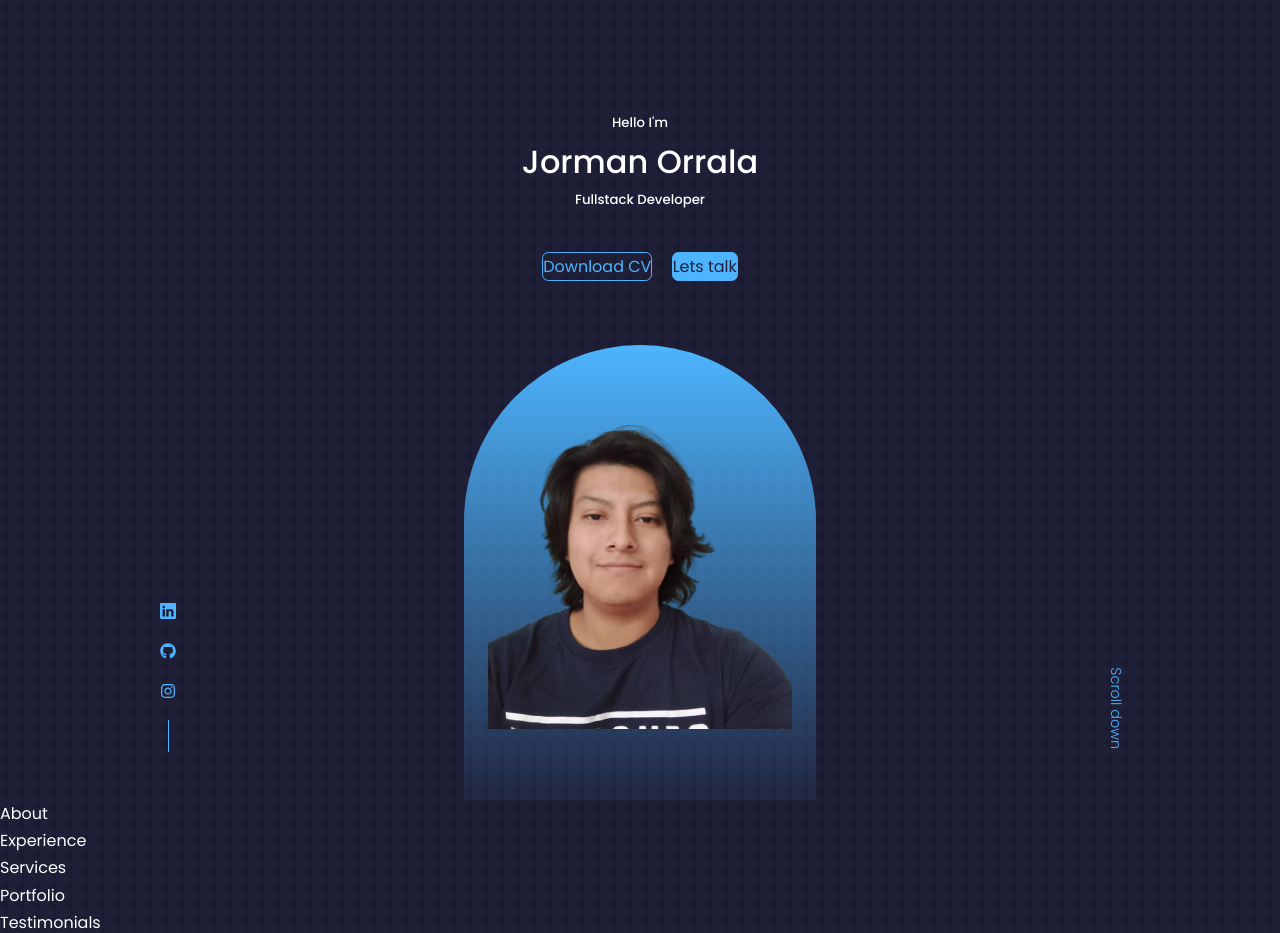
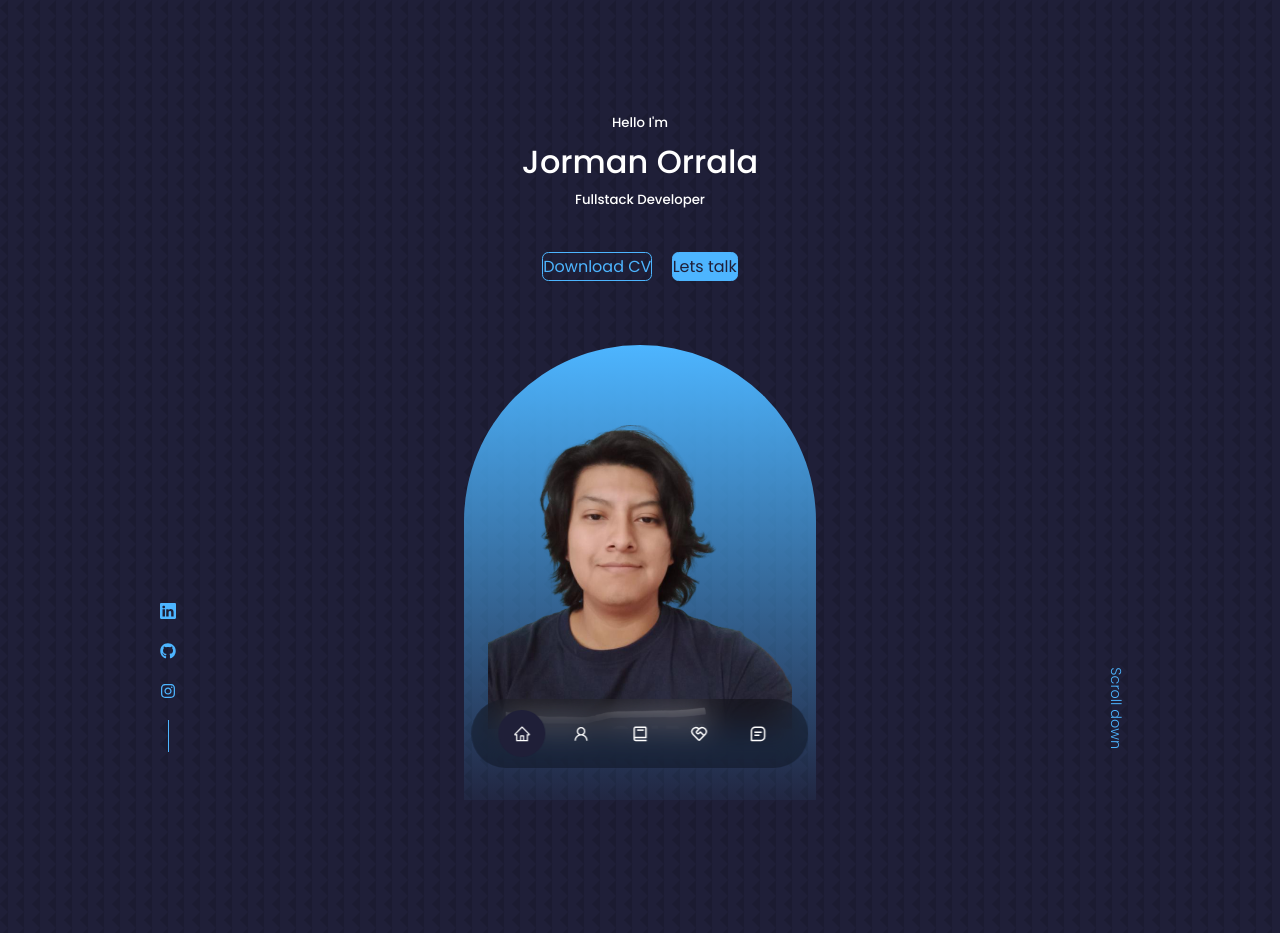
Before and after one commit to jored93/portfolio, a React (Create React App) app: page / in a window 1280 px wide. Shown: the top 933 px of the page. Built offline with nearby package versions, Linux system fonts and the light colour scheme.

Commit message:
feat[navbar]: Update to add navbar

```diff
--- a/src/components/about/About.jsx
+++ b/src/components/about/About.jsx
@@ -2,7 +2,7 @@ import React from 'react'
 
 const About = () => {
   return (
-    <div>About</div>
+    <section id='about'>About</section>
   )
 }
 
--- a/src/components/contact/Contact.jsx
+++ b/src/components/contact/Contact.jsx
@@ -2,7 +2,7 @@ import React from 'react'
 
 const Contact = () => {
   return (
-    <div>Contact</div>
+    <section id='contact'>Contact</section>
   )
 }
 
--- a/src/components/experience/Experience.jsx
+++ b/src/components/experience/Experience.jsx
@@ -2,7 +2,7 @@ import React from 'react'
 
 const Experience = () => {
   return (
-    <div>Experience</div>
+    <section id='experience'>Experience</section>
   )
 }
 
--- a/src/components/nav/Nav.jsx
+++ b/src/components/nav/Nav.jsx
@@ -1,9 +1,18 @@
 import React from 'react'
+import { AiOutlineHome, AiOutlineUser } from 'react-icons/ai'
+import { BiBook, BiMessageSquareDetail } from 'react-icons/bi'
+import { RiServiceLine } from 'react-icons/ri'
+import './nav.css'
+
 
 const Nav = () => {
     return (
         <nav>
-
+            <a href="#" className='active'><AiOutlineHome /></a>
+            <a href="#about"><AiOutlineUser /></a>
+            <a href="#experience"><BiBook /></a>
+            <a href="#services"><RiServiceLine /></a>
+            <a href="#contact"><BiMessageSquareDetail /></a>
         </nav>
     )
 }
--- a/src/components/nav/nav.css
+++ b/src/components/nav/nav.css
@@ -0,0 +1,32 @@
+nav {
+    background: rgba(0, 0, 0, 0.3);
+    width: max-content;
+    display: block;
+    padding: 0.7rem 1.7rem;
+    z-index: 2;
+    position: fixed;
+    left: 50%;
+    transform: translateX(-50%);
+    bottom: 2rem;
+    display: flex;
+    gap: 0.8rem;
+    border-radius: 3rem;
+    backdrop-filter: blur(15px);
+}
+
+nav a {
+    background: transparent;
+    padding: 0.9rem;
+    border-radius: 50px;
+    display: flex;
+    color: var(--color-ligth);
+    font-size: 1.1rem;
+}
+nav a:hover {
+    background: rgba(0, 0, 0, 0.3);
+}
+
+nav a.active {
+    background: var(--color-bg);
+    color: var(--color-white);
+}
--- a/src/components/portfolio/Portfolio.jsx
+++ b/src/components/portfolio/Portfolio.jsx
@@ -2,7 +2,7 @@ import React from 'react'
 
 const Portfolio = () => {
   return (
-    <div>Portfolio</div>
+    <section id='portfolio'>Portfolio</section>
   )
 }
 
--- a/src/components/services/Services.jsx
+++ b/src/components/services/Services.jsx
@@ -2,7 +2,7 @@ import React from 'react'
 
 const Services = () => {
     return (
-        <div>Services</div>
+        <section id='services'>Services</section>
     )
 }
 
--- a/src/components/testimonials/Testimonials.jsx
+++ b/src/components/testimonials/Testimonials.jsx
@@ -2,7 +2,7 @@ import React from 'react'
 
 const Testimonials = () => {
   return (
-    <div>Testimonials</div>
+    <section id='testimonials'>Testimonials</section>
   )
 }
 
--- a/src/index.css
+++ b/src/index.css
@@ -61,6 +61,7 @@ h1 {
 
 section {
     margin-top: 8rem;
+    height: 100vh;
 }
 
 section > h2, section > h5 {
```
